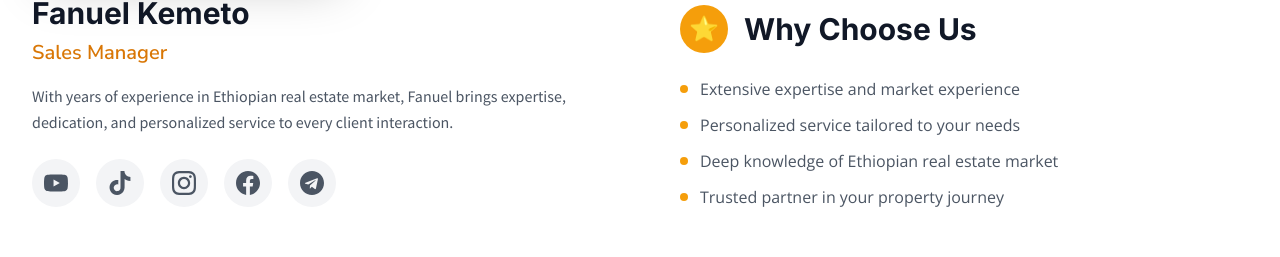
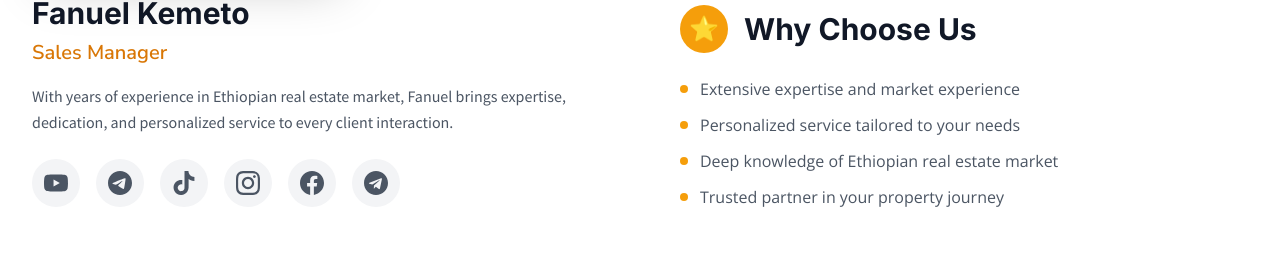
Before and after one commit to dopi95/BK, a Next.js app in the folder frontend/: page / in a window 1280 px wide. Shown: the part 1577-1834 px from the top of the page. Built offline with nearby package versions, Linux system fonts and the light colour scheme.

Commit message:
Add Telegram social media links to About and Footer

```diff
--- a/frontend/src/components/About.tsx
+++ b/frontend/src/components/About.tsx
@@ -32,6 +32,16 @@ export default function About() {
       icon: (
         <svg className="w-6 h-6" fill="currentColor" viewBox="0 0 24 24">
           <path d="M23.498 6.186a3.016 3.016 0 0 0-2.122-2.136C19.505 3.545 12 3.545 12 3.545s-7.505 0-9.377.505A3.017 3.017 0 0 0 .502 6.186C0 8.07 0 12 0 12s0 3.93.502 5.814a3.016 3.016 0 0 0 2.122 2.136c1.871.505 9.376.505 9.376.505s7.505 0 9.377-.505a3.015 3.015 0 0 0 2.122-2.136C24 15.93 24 12 24 12s0-3.93-.502-5.814zM9.545 15.568V8.432L15.818 12l-6.273 3.568z"/>
+        </svg>
+      )
+    },
+    {
+      name: 'Telegram',
+      url: 'https://t.me/fanuel_properties',
+      color: 'hover:bg-blue-500',
+      icon: (
+        <svg className="w-6 h-6" fill="currentColor" viewBox="0 0 24 24">
+          <path d="M12 0C5.373 0 0 5.373 0 12s5.373 12 12 12 12-5.373 12-12S18.627 0 12 0zm5.562 8.161c-.18 1.897-.962 6.502-1.359 8.627-.168.9-.5 1.201-.82 1.23-.697.064-1.226-.461-1.901-.903-1.056-.692-1.653-1.123-2.678-1.799-1.185-.781-.417-1.21.258-1.911.177-.184 3.247-2.977 3.307-3.23.007-.032.014-.15-.056-.212s-.174-.041-.249-.024c-.106.024-1.793 1.139-5.062 3.345-.479.329-.913.489-1.302.481-.428-.008-1.252-.241-1.865-.44-.752-.244-1.349-.374-1.297-.789.027-.216.325-.437.893-.663 3.498-1.524 5.831-2.529 6.998-3.014 3.332-1.386 4.025-1.627 4.476-1.635.099-.002.321.023.465.141.121.099.155.232.171.326.016.093.036.306.02.472z"/>
         </svg>
       )
     },
--- a/frontend/src/components/Footer.tsx
+++ b/frontend/src/components/Footer.tsx
@@ -46,6 +46,12 @@ export default function Footer() {
                  className="w-10 h-10 bg-red-600 hover:bg-red-700 rounded-full flex items-center justify-center transition-colors duration-300">
                 <svg className="w-5 h-5 text-white" fill="currentColor" viewBox="0 0 24 24">
                   <path d="M23.498 6.186a3.016 3.016 0 0 0-2.122-2.136C19.505 3.545 12 3.545 12 3.545s-7.505 0-9.377.505A3.017 3.017 0 0 0 .502 6.186C0 8.07 0 12 0 12s0 3.93.502 5.814a3.016 3.016 0 0 0 2.122 2.136c1.871.505 9.376.505 9.376.505s7.505 0 9.377-.505a3.015 3.015 0 0 0 2.122-2.136C24 15.93 24 12 24 12s0-3.93-.502-5.814zM9.545 15.568V8.432L15.818 12l-6.273 3.568z"/>
+                </svg>
+              </a>
+              <a href="https://t.me/fanuel_properties" target="_blank" rel="noopener noreferrer"
+                 className="w-10 h-10 bg-blue-500 hover:bg-blue-600 rounded-full flex items-center justify-center transition-colors duration-300">
+                <svg className="w-5 h-5 text-white" fill="currentColor" viewBox="0 0 24 24">
+                  <path d="M12 0C5.373 0 0 5.373 0 12s5.373 12 12 12 12-5.373 12-12S18.627 0 12 0zm5.562 8.161c-.18 1.897-.962 6.502-1.359 8.627-.168.9-.5 1.201-.82 1.23-.697.064-1.226-.461-1.901-.903-1.056-.692-1.653-1.123-2.678-1.799-1.185-.781-.417-1.21.258-1.911.177-.184 3.247-2.977 3.307-3.23.007-.032.014-.15-.056-.212s-.174-.041-.249-.024c-.106.024-1.793 1.139-5.062 3.345-.479.329-.913.489-1.302.481-.428-.008-1.252-.241-1.865-.44-.752-.244-1.349-.374-1.297-.789.027-.216.325-.437.893-.663 3.498-1.524 5.831-2.529 6.998-3.014 3.332-1.386 4.025-1.627 4.476-1.635.099-.002.321.023.465.141.121.099.155.232.171.326.016.093.036.306.02.472z"/>
                 </svg>
               </a>
               <a href="https://www.tiktok.com/@fanuel_akoya" target="_blank" rel="noopener noreferrer"
```
